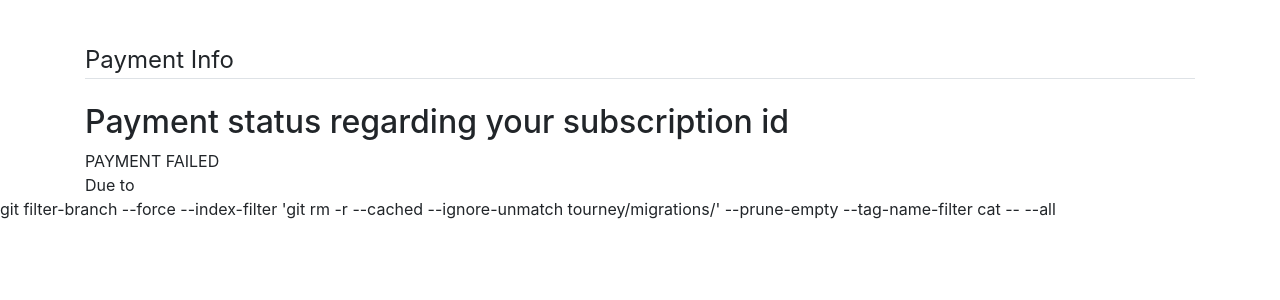
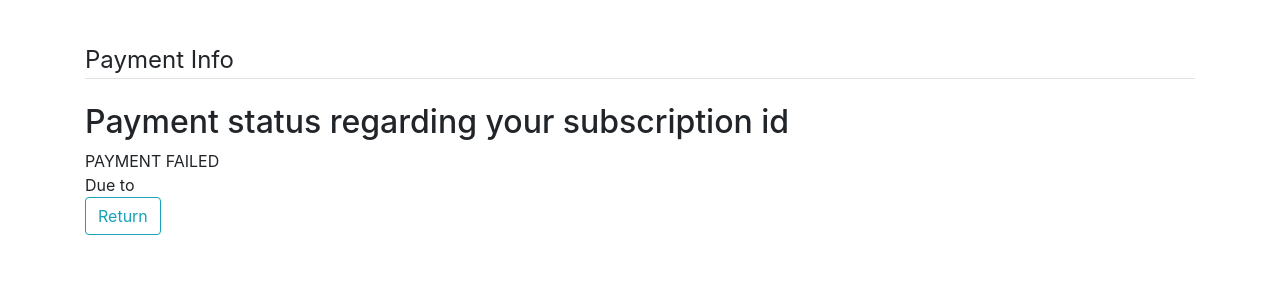
Before and after one commit to hardfau18/Xarena, a Django app: template templates/tourney/payment_status.html in a window 1280 px wide. Shown: the top 300 px of the page. Run offline with Django 3.2, Linux system fonts and the light colour scheme; the template is opened without the code that fills it, so the values that code supplies are empty; some libraries are stand-ins or nearby versions.

Commit message:
rework on paytment status

```diff
--- a/templates/tourney/payment_status.html
+++ b/templates/tourney/payment_status.html
@@ -33,6 +33,8 @@
         Due to {{RESPMSG}}
         {{code}}
         {% endif %}
+        <br/>
+        <a class="btn  btn-outline-info" href="{% url 'tournament_detail' tourney_pk %}">Return</a>
 
     </div>
 </div>
@@ -40,6 +42,3 @@
 
 </body>
 </html>
-
-
-git filter-branch --force --index-filter 'git rm -r --cached --ignore-unmatch tourney/migrations/' --prune-empty --tag-name-filter cat -- --all
--- a/tourney/views.py
+++ b/tourney/views.py
@@ -112,4 +112,5 @@ def handle_request(request):
         if request.user in tourney.players.all():
             tourney.players.remove(s.player)
         print('transaction ' + response['RESPMSG'])
+    response["tourney_pk"] = tourney.pk
     return render(request, "tourney/payment_status.html", response)
```
Also changed, not shown: templates/tourney/game_detail.html (+2 -38 lines).
